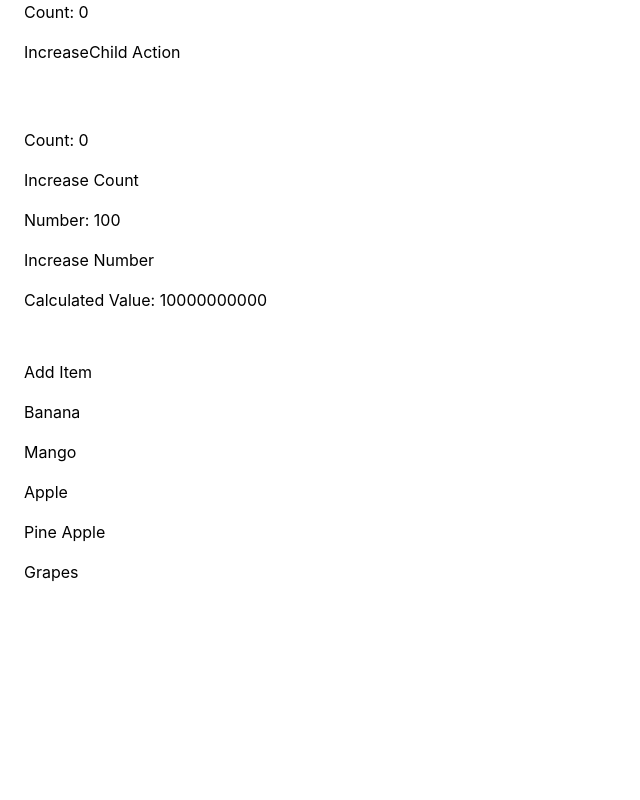
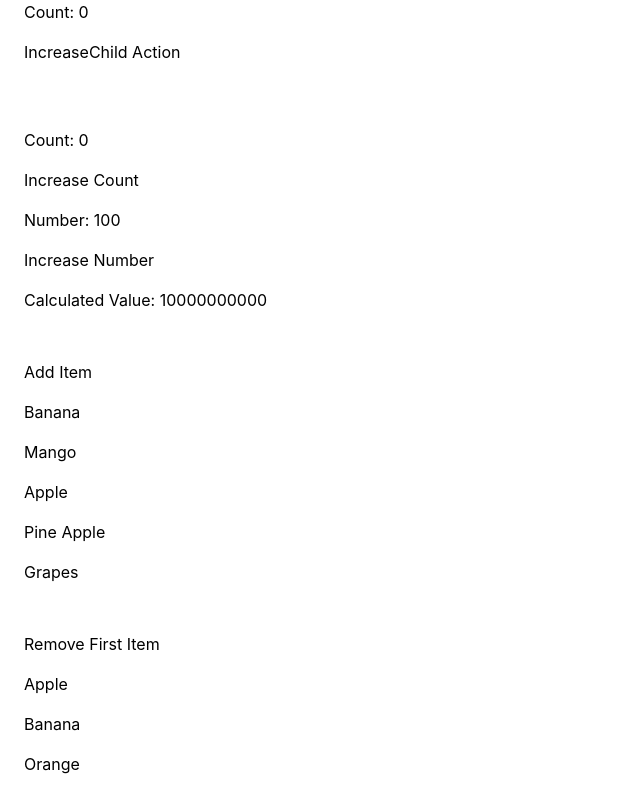
Before and after one commit to TheZainCode/react-advance-concepts, a React (Vite) app: page / in a window 1280 px wide. Shown: the part 1134-1934 px from the top of the page, without its empty margins (0-640 px from the left). Before the commit the page ends 1742 px from the top, so only its background shows below. Built offline with nearby package versions, Linux system fonts and the light colour scheme.

Commit message:
Understnading why array indexs  can cause bugs

```diff
--- a/src/App.jsx
+++ b/src/App.jsx
@@ -9,6 +9,7 @@ import ToggleDemo from "./components/ToggleDemo";
 import RenderDemo from "./components/RenderDemo";
 import MemoDemo from "./components/MemoDemo";
 import KeyDemo from "./components/KeyDemo";
+import IndexKeyDemo from "./components/IndexKeyDemo";
 function App(){
   return(
     <main>
@@ -23,6 +24,7 @@ function App(){
       <RenderDemo />
       <MemoDemo />
       <KeyDemo />
+      <IndexKeyDemo />
     </main>
   );
 }
--- /dev/null
+++ b/src/components/IndexKeyDemo.jsx
@@ -0,0 +1,29 @@
+import { useState } from "react";
+
+function IndexKeyDemo() {
+  const [items, setItems] = useState([
+    { id: 1, name: "Apple" },
+    { id: 2, name: "Banana" },
+    { id: 3, name: "Orange" },
+  ]);
+
+  const removeFirst = () => {
+    setItems((prev) => prev.slice(1));
+  };
+
+  return (
+    <div className="space-y-4 p-6">
+      <button onClick={removeFirst}>
+        Remove First Item
+      </button>
+
+      {items.map((item, index) => (
+        <p key={index}>
+          {item.name}
+        </p>
+      ))}
+    </div>
+  );
+}
+
+export default IndexKeyDemo;
```
